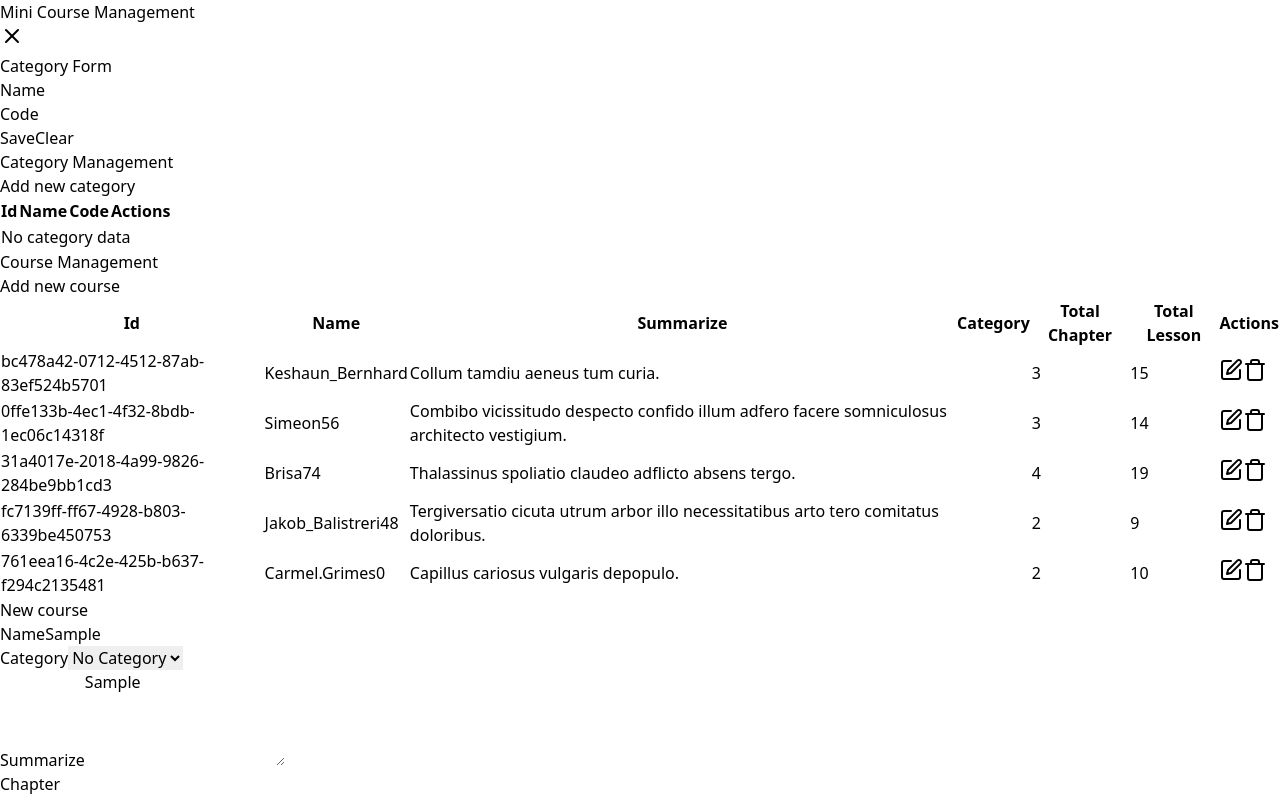
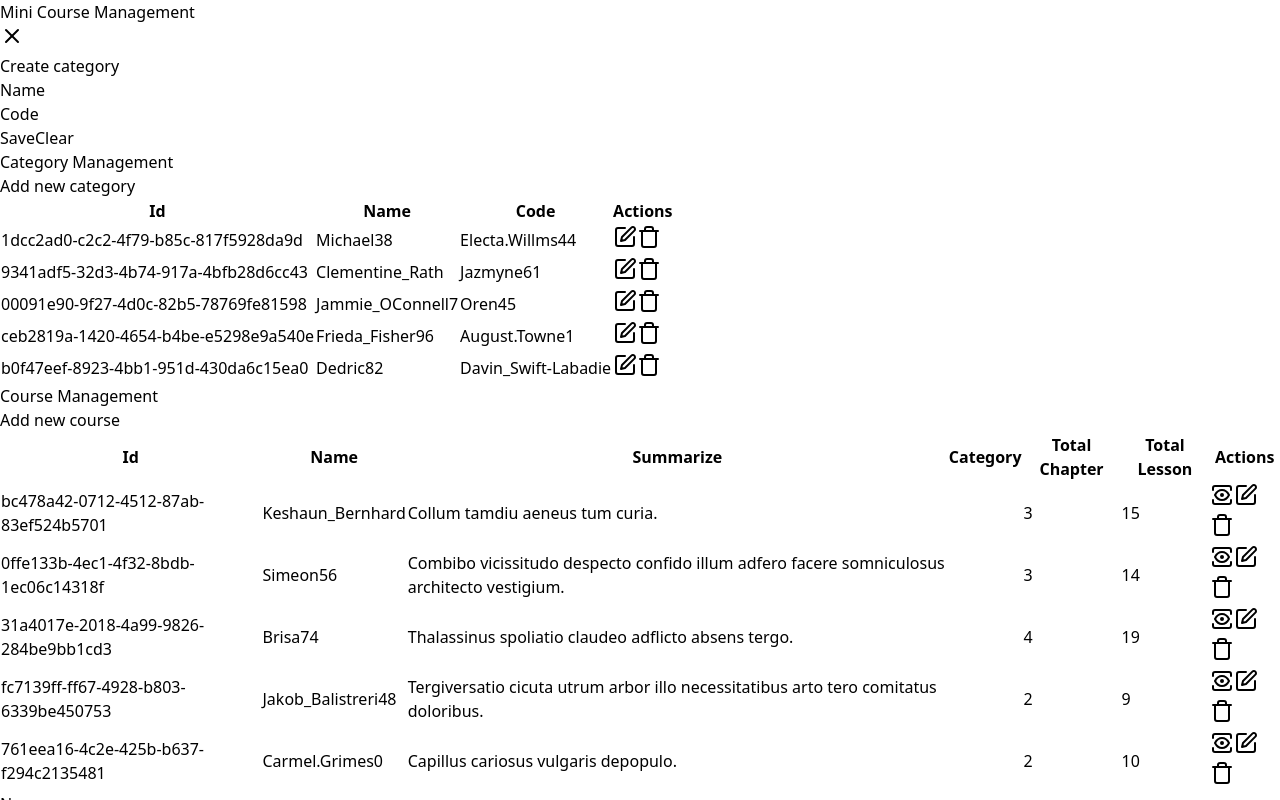
Before and after one commit to Chhayuth2002/course-management, a React (Vite) app: page / in a window 1280 px wide. Both pictures are taken after typing "Sample", "Sample", "Sample", "Sample", "Sample", "Sample" into the empty fields and a click on the button "Add new category". Shown: the top 800 px of the page. Built offline with nearby package versions, Linux system fonts and the light colour scheme.

Commit message:
switch to branch yeet to test modal form for course

```diff
--- a/src/App.jsx
+++ b/src/App.jsx
@@ -2,42 +2,43 @@ import { useMemo, useState } from "react";
 import { CategoryTable } from "./components/category/CategoryTable";
 import { CourseTable } from "./components/course/CourseTable";
 import { CourseForm } from "./components/course/CourseForm";
+
 import coursesData from "./data/courses";
+import categoryData from "./data/categories";
+
 import uuid from "react-uuid";
 function App() {
-  const [categories, setCategories] = useState([]);
+  const [categories, setCategories] = useState(categoryData);
   const [courses, setCourses] = useState(coursesData);
 
-  // Add category
+  // Category
   const onAddCategory = (form) => {
     const newCategory = {
       ...form,
       id: uuid(),
     };
 
-    // console.log(uuid());
-
     setCategories(categories.concat(newCategory));
   };
 
-  console.log(categories);
-
-  // Edit category
   const onEditCategory = (form) => {
-    console.log(form);
-
     setCategories((prev) =>
-      prev.map((item) => (item.id === form.id ? { ...prev, ...form } : prev))
+      prev.map((item) => (item.id === form.id ? { ...item, ...form } : item))
     );
   };
 
-  // Delete category
   const onDeleteCategory = (id) => {
     setCategories((prev) => prev.filter((item) => item.id !== id));
   };
 
-  //
+  // Course
+  const onAddCourse = (form) => {
+    setCourses(courses.concat(form));
+  };
 
+  const onDeleteCourse = (id) => {
+    setCourses((prev) => prev.filter((item) => item.id !== id));
+  };
   const data = useMemo(() => {
     const result = courses.map((course) => {
       // const category = categories.find(
@@ -60,13 +61,9 @@ function App() {
     return result;
   }, [courses]);
 
-  const onAddCourse = (form) => {
-    setCourses(courses.concat(form));
-  };
-
   return (
-    <div className="max-w-[2000px] mx-auto container">
-      <div className="flex items-center justify-center p-10">
+    <div className="max-w-[2000px] mx-auto container ">
+      <div className="flex items-center justify-center p-10 ">
         <div className=" text-3xl font-semibold">Mini Course Management</div>
       </div>
       <div className="mx-20">
@@ -77,7 +74,7 @@ function App() {
             onEdit={onEditCategory}
             onDelete={onDeleteCategory}
           />
-          <CourseTable data={data} />
+          <CourseTable data={data} onDelete={onDeleteCourse} />
           <CourseForm categoryData={categories} onAdd={onAddCourse} />
         </div>
       </div>
--- a/src/components/category/CategoryTable.jsx
+++ b/src/components/category/CategoryTable.jsx
@@ -29,6 +29,7 @@ export const CategoryTable = ({ data, onDelete, onAdd, onEdit }) => {
     <>
       {isShowModal && (
         <ModalForm
+          setValue={setSelectedItem}
           value={selectedItem}
           setIsShowModal={setIsShowModal}
           handleAdd={handleAdd}
--- a/src/components/category/ModalForm.jsx
+++ b/src/components/category/ModalForm.jsx
@@ -2,16 +2,16 @@ import { X } from "lucide-react";
 import { Button } from "../Button";
 import { useEffect, useState } from "react";
 import { TextInput } from "../Input";
-import { fa } from "@faker-js/faker";
 
 export const ModalForm = ({
   setIsShowModal,
   isShowModal,
   handleAdd,
   value,
+  setValue,
   handleEdit,
 }) => {
-  const [form, setForm] = useState({ name: "", code: "", id: "" });
+  const [form, setForm] = useState({ name: "", code: "" });
   const [errors, setErrors] = useState({ name: "", code: "" });
 
   const handleFormChange = (e) => {
@@ -34,6 +34,12 @@ export const ModalForm = ({
 
   const onClear = () => {
     setForm({ name: "", code: "", id: "" });
+    setValue({});
+  };
+
+  const onCloseForm = () => {
+    setIsShowModal(false);
+    setValue({});
   };
 
   useEffect(() => {
@@ -47,7 +53,7 @@ export const ModalForm = ({
       <div className="relative p-4  w-2/4  h-full md:h-auto">
         <div className="relative bg-white rounded-lg shadow">
           <Button
-            onClick={() => setIsShowModal(false)}
+            onClick={onCloseForm}
             className="absolute top-3 right-2.5 text-gray-400 bg-transparent hover:bg-gray-200 hover:text-gray-900 rounded-lg text-sm p-1.5 ml-auto inline-flex items-center"
             variant="icon"
           >
@@ -55,9 +61,9 @@ export const ModalForm = ({
           </Button>
 
           <div className="flex flex-col p-5">
-            <div className="p-5 w-full ">
-              <div className="mb-2 text-3xl text-center font-semibold border-b-2 ">
-                Category Form
+            <div className="w-full flex justify-between py-4">
+              <div className="mb-2 text-3xl text-center font-semibold  ">
+                {value.id ? "Edit: " + value.name : "Create category"}
               </div>
             </div>
             <div className="gap-x-3 items-center justify-center grid-cols-2 grid">
@@ -75,7 +81,7 @@ export const ModalForm = ({
               />
               <div>
                 <Button className="mr-2" onClick={onClick}>
-                  {value.id ? "Edit" : "Save"}
+                  {value.id ? "Update" : "Save"}
                 </Button>
                 <Button onClick={onClear}>Clear</Button>
               </div>
--- a/src/components/course/CourseForm.jsx
+++ b/src/components/course/CourseForm.jsx
@@ -62,21 +62,7 @@ export const CourseForm = ({ categoryData, onAdd }) => {
 
     onAdd(data);
 
-    setForm({ name: "", category_id: "", summarize: "" });
-    setNestedForm([
-      {
-        id: uuid(),
-        name: "",
-        summarize: "",
-        lessons: [
-          {
-            id: uuid(),
-            lname: "",
-            content: "",
-          },
-        ],
-      },
-    ]);
+    onReset();
   };
 
   const onAddChapter = () => {
@@ -104,8 +90,26 @@ export const CourseForm = ({ categoryData, onAdd }) => {
     setNestedForm(chapterLists);
   };
 
+  const onReset = () => {
+    setForm({ name: "", category_id: "", summarize: "" });
+    setNestedForm([
+      {
+        id: uuid(),
+        name: "",
+        summarize: "",
+        lessons: [
+          {
+            id: uuid(),
+            lname: "",
+            content: "",
+          },
+        ],
+      },
+    ]);
+  };
+
   return (
-    <div className=" shadow-lg bg-white p-3 mb-20">
+    <div className="shadow-xl bg-white p-3 mb-20 rounded-md ">
       <div className=" text-xl font-semibold mb-4">New course</div>
       <div className="flex flex-col">
         <div className="flex flex-row w-full gap-3">
@@ -153,9 +157,11 @@ export const CourseForm = ({ categoryData, onAdd }) => {
           <Button onClick={onAddChapter}>Add new chapter</Button>
         </div>
       </div>
-      <div className="my-4 items-center justify-center flex gap-5">
-        <Button onClick={onClick}>Save</Button>
-        <Button>Reset</Button>
+      <div className="my-2 gap-5">
+        <Button className="mr-2" onClick={onClick}>
+          Save
+        </Button>
+        <Button onClick={onReset}>Reset</Button>
       </div>
     </div>
   );
--- a/src/components/course/CourseTable.jsx
+++ b/src/components/course/CourseTable.jsx
@@ -1,4 +1,4 @@
-import { Edit, Trash } from "lucide-react";
+import { Edit, Trash, View } from "lucide-react";
 import { Button } from "../Button";
 
 export const CourseTable = ({ data, onDelete, selectedItem, entity }) => {
@@ -36,14 +36,21 @@ export const CourseTable = ({ data, onDelete, selectedItem, entity }) => {
                       <td className="px-3 py-4">
                         <Button
                           onClick={() => selectedItem(d.id, entity)}
-                          className="mr-2 text-blue-400"
+                          variant="icon"
+                        >
+                          <View />
+                        </Button>
+
+                        <Button
+                          onClick={() => selectedItem(d.id, entity)}
+                          className="mx-2 text-blue-400"
                           variant="icon"
                         >
                           <Edit />
                         </Button>
 
                         <Button
-                          onClick={() => onDelete(d.id, entity)}
+                          onClick={() => onDelete(d.id)}
                           className="text-rose-500"
                           variant="icon"
                         >
```
